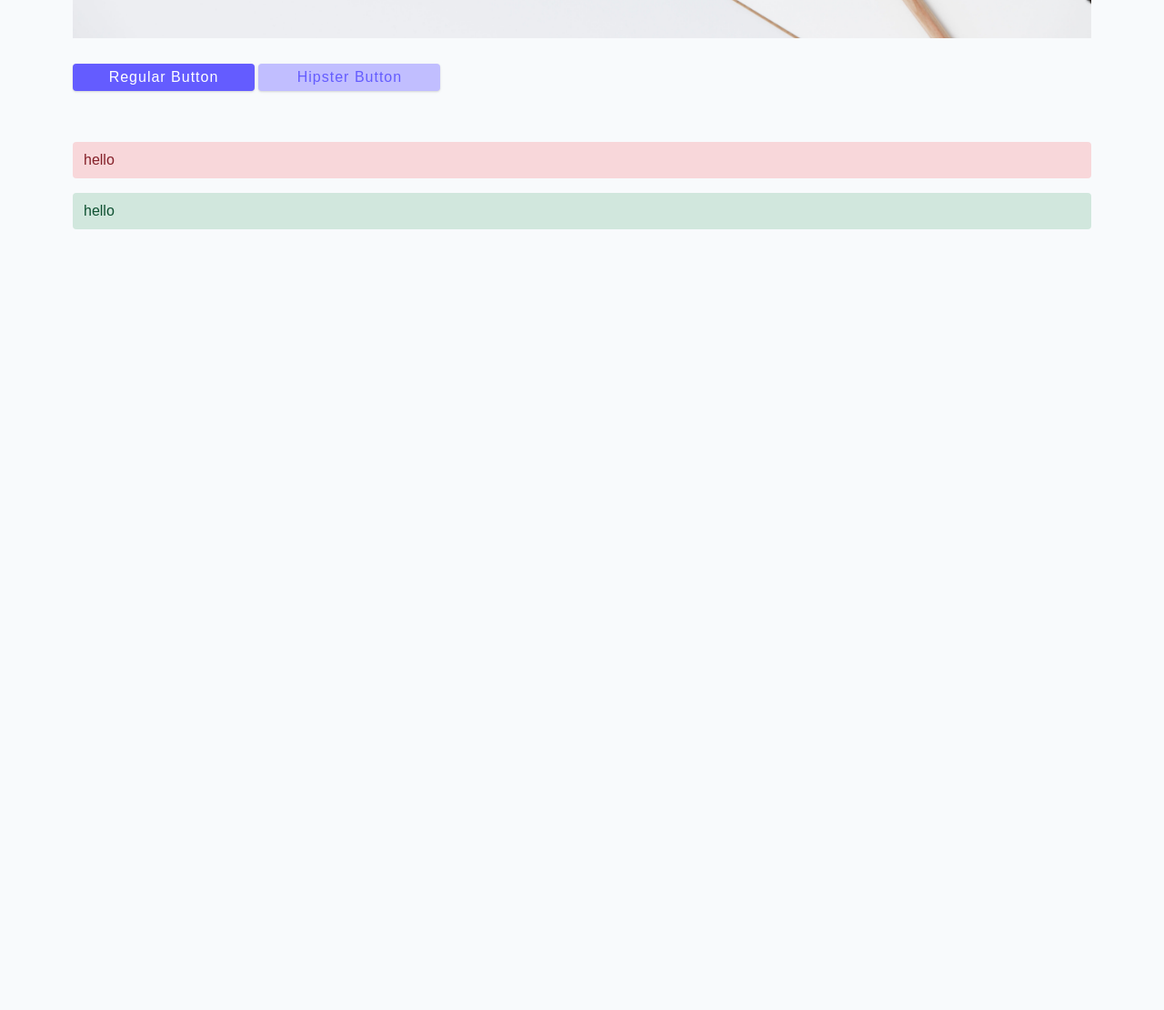
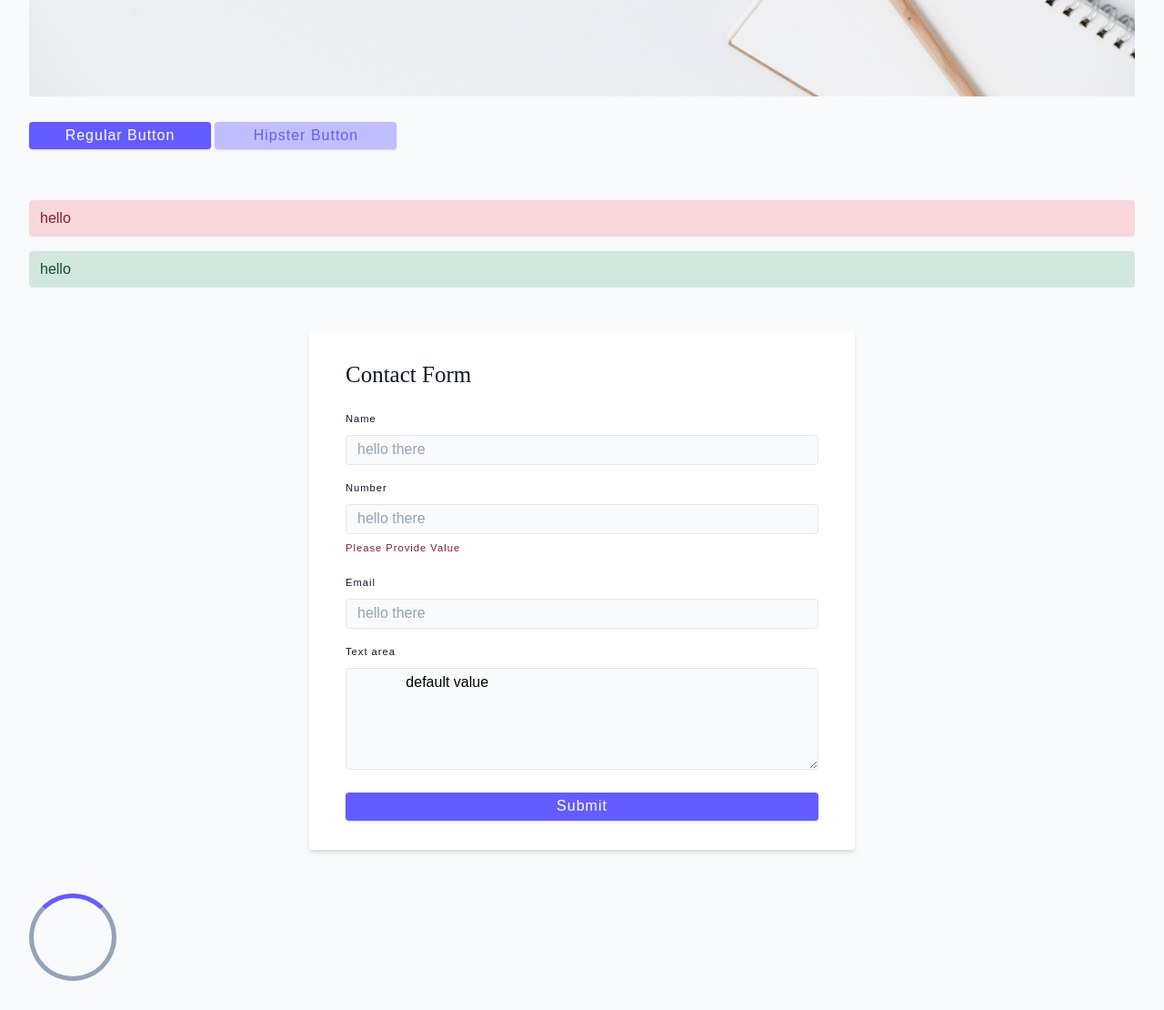
Before and after one commit to Quangnguyenz/css-default-starter, a plain HTML site: page index.html in a window 1280 px wide. Shown: the part 1523-2633 px from the top of the page at 91% size. Before the commit the page ends 1823 px from the top, so only its background shows below. Drawn offline with Linux system fonts and the light colour scheme.

Commit message:
form and loading feature

```diff
--- a/index.html
+++ b/index.html
@@ -43,5 +43,44 @@
 
     <div class="alert alert-danger">hello</div>
     <div class="alert alert-success">hello</div>
+    <form class="form">
+      <h4>contact form</h4>
+      <div class="form-row">
+        <label for="name" class="form-label">Name</label>
+        <input
+          type="text"
+          placeholder="hello there"
+          id="name"
+          class="form-input"
+        />
+      </div>
+      <div class="form-row">
+        <label for="number" class="form-label" id="number">Number</label>
+        <input
+          type="number"
+          placeholder="hello there"
+          id="name"
+          class="form-input"
+        />
+        <small class="form-alert">please provide value</small>
+      </div>
+      <div class="form-row">
+        <label for="email" class="form-label">Email</label>
+        <input
+          type="email"
+          placeholder="hello there"
+          id="email"
+          class="form-input"
+        />
+      </div>
+      <div class="form-row">
+        <label for="textarea" class="form-label">Text area</label>
+        <textarea class="form-textarea">
+            default value
+        </textarea>
+      </div>
+      <button class="btn btn-block">submit</button>
+    </form>
+    <div class="loading"></div>
   </body>
 </html>
--- a/main.css
+++ b/main.css
@@ -1,6 +1,6 @@
 /* temp */
 body {
-  padding: 2rem 5rem;
+  padding: 2rem 2rem;
   background: lightblue;
 }
 
@@ -198,3 +198,61 @@ ul {
   color: var(--green-dark);
   background: var(--green-light);
 }
+
+.form {
+  width: 90vw;
+  max-width: var(--fixed-width);
+  background: var(--white);
+  border-radius: var(--border-radius);
+  box-shadow: var(--shadow-2);
+  padding: 2rem 2.5rem;
+  margin: 3rem auto;
+}
+
+.form-label {
+  display: block;
+  font-size: var(--smallText);
+  margin-bottom: 0.5rem;
+  letter-spacing: var(--letter-Spacing);
+}
+
+.form-input,
+.form-textarea {
+  width: 100%;
+  padding: 0.375rem 0.75rem;
+  border-radius: var(--border-radius);
+  background: var(--backgroundColor);
+  border: 1px solid var(--grey-200);
+}
+
+.form-row {
+  margin-bottom: 1rem;
+}
+
+.form-textarea {
+  height: 7rem;
+}
+
+::placeholder {
+  font-family: inherit;
+  color: var(--grey-400);
+}
+
+.form-alert {
+  color: var(--red-dark);
+  letter-spacing: var(--letter-Spacing);
+  text-transform: capitalize;
+}
+
+@keyframes spinner {
+  to {
+  }
+}
+
+.loading {
+  width: 6rem;
+  height: 6rem;
+  border: 5px solid var(--grey-400);
+  border-radius: 50%;
+  border-top-color: var(--primary-500);
+}
```
